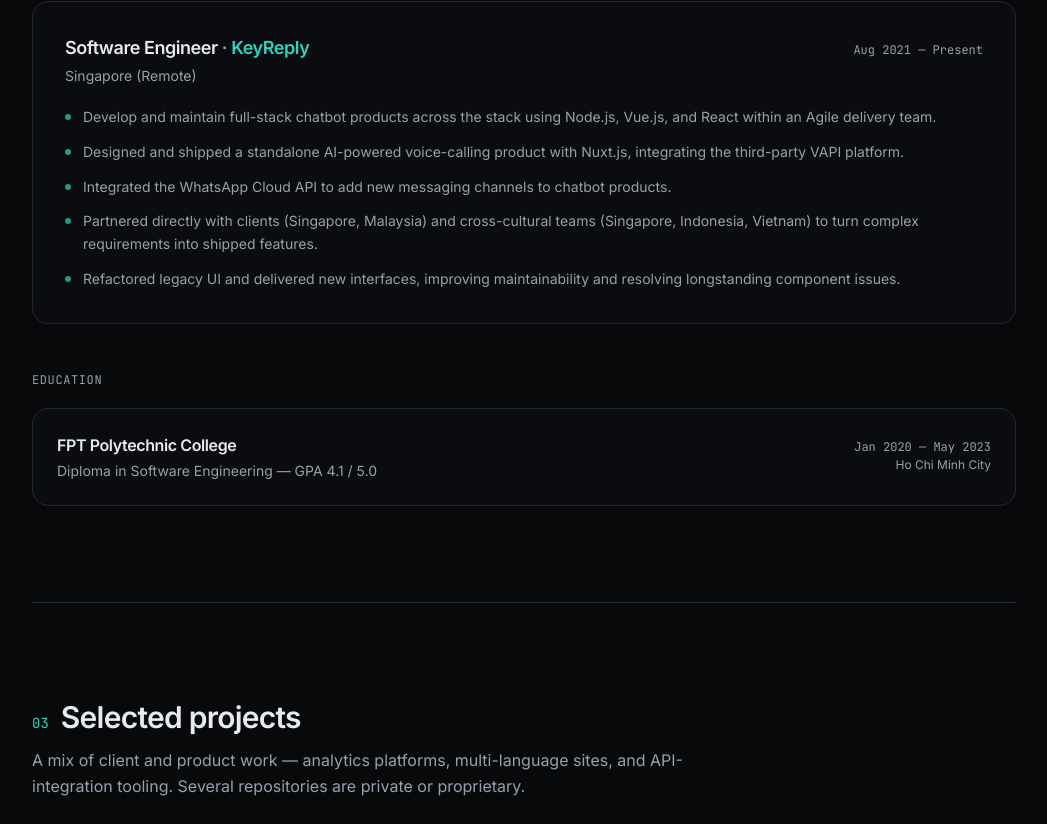
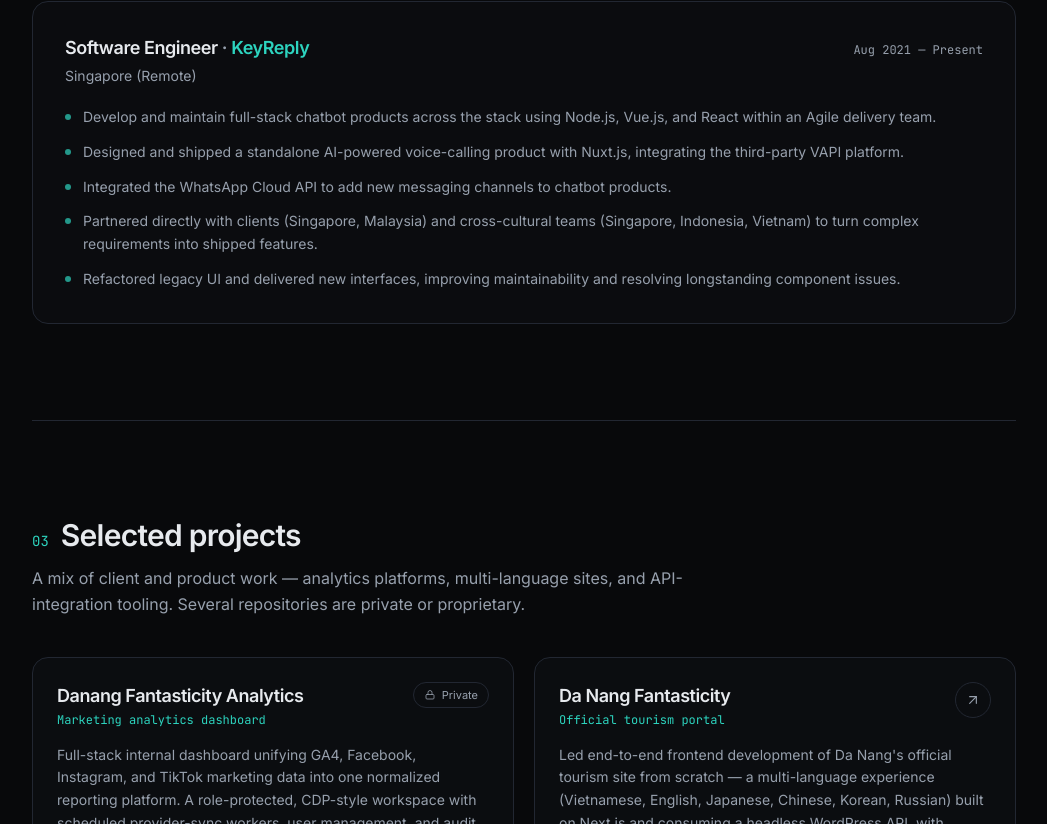
Before and after one commit to khaphan97/portfolio, a Next.js app: page / in a window 1280 px wide. Shown: the part 1511-2335 px from the top of the page, without its empty margins (116-1163 px from the left). Built offline with nearby package versions, Linux system fonts and the light colour scheme.

Commit message:
Add on-screen margins to CV; remove Education section from portfolio

```diff
--- a/components/Experience.tsx
+++ b/components/Experience.tsx
@@ -1,4 +1,4 @@
-import { experience, education } from "@/lib/data";
+import { experience } from "@/lib/data";
 import { SectionHeading } from "./SectionHeading";
 
 export function Experience() {
@@ -32,25 +32,6 @@ export function Experience() {
           </article>
         ))}
       </div>
-
-      <h3 className="mt-12 mb-5 font-mono text-xs uppercase tracking-wider text-fg-muted">Education</h3>
-      <div className="space-y-4">
-        {education.map((edu) => (
-          <div
-            key={edu.org}
-            className="flex flex-wrap items-baseline justify-between gap-x-4 gap-y-1 rounded-2xl border border-line bg-surface/40 p-6"
-          >
-            <div>
-              <h4 className="font-semibold tracking-tight">{edu.org}</h4>
-              <p className="mt-1 text-sm text-fg-muted">{edu.detail}</p>
-            </div>
-            <div className="text-right">
-              <span className="font-mono text-xs text-fg-muted">{edu.meta}</span>
-              <p className="text-xs text-fg-muted">{edu.location}</p>
-            </div>
-          </div>
-        ))}
-      </div>
     </section>
   );
 }
--- a/lib/data.ts
+++ b/lib/data.ts
@@ -134,14 +134,3 @@ export const skills: SkillGroup[] = [
     items: ["GA4 Data API", "Meta Graph / Marketing API", "TikTok API", "WhatsApp Cloud API", "VAPI", "Auth0"],
   },
 ];
-
-export type Education = { org: string; meta: string; location: string; detail: string };
-
-export const education: Education[] = [
-  {
-    org: "FPT Polytechnic College",
-    meta: "Jan 2020 — May 2023",
-    location: "Ho Chi Minh City",
-    detail: "Diploma in Software Engineering — GPA 4.1 / 5.0",
-  },
-];
--- a/public/cv.html
+++ b/public/cv.html
@@ -15,6 +15,15 @@
     font-size: 10pt;
     line-height: 1.3;
     margin: 0;
+  }
+  /* On-screen viewing only: center the CV with comfortable margins.
+     Printing still uses the @page margins above, so the PDF is unaffected. */
+  @media screen {
+    body {
+      max-width: 820px;
+      margin: 0 auto;
+      padding: 40px 44px;
+    }
   }
   .name {
     font-size: 18pt;
```
